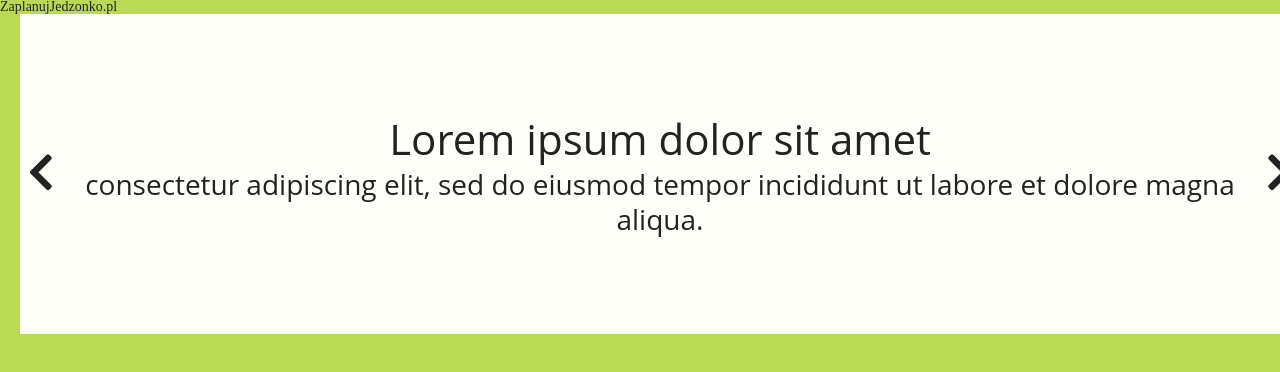
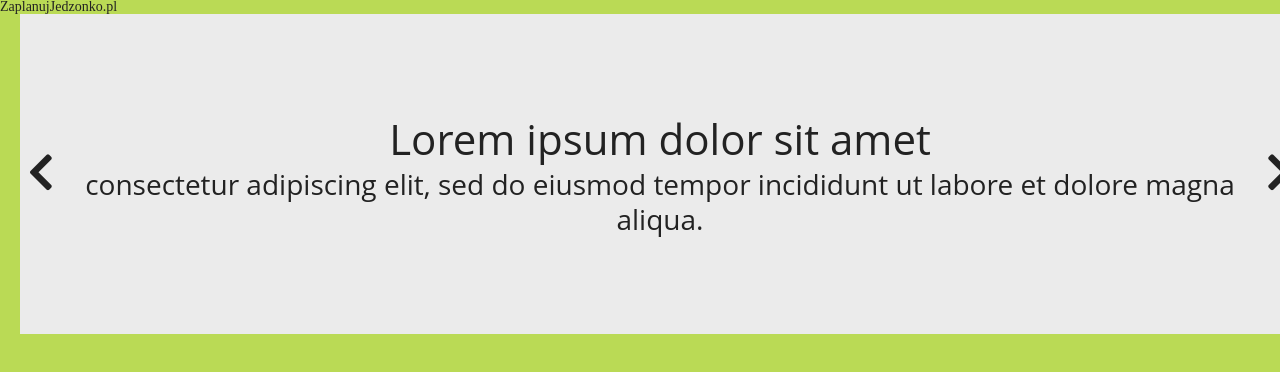
Before and after one commit to mkusmierczyk/ScheduleYourMeals, a website: page development/index.html in a window 1280 px wide. Shown: the top 372 px of the page. Drawn offline with nearby package versions, Linux system fonts and the light colour scheme; files that its build step writes are made by us from their sources; a web font is replaced by a local one.

Commit message:
new var->bg_color

```diff
--- a/development/scss/elements/_slider.scss
+++ b/development/scss/elements/_slider.scss
@@ -1,7 +1,7 @@
 .section1 div{
   height: 40vh;
   display: flex;
-  background-color: $screen_bg;
+  background-color: $bg_color;
   align-items: center;
   justify-content: center;
 }
--- a/development/scss/generic/_var.scss
+++ b/development/scss/generic/_var.scss
@@ -9,6 +9,7 @@ $warning_color: #FFB03B;  //wiadomosci warning
 $success_color: #468966;  ////wiadomosci success
 $trash_color: #BD4932;  //kolor ikony kosza
 $text_table_color: #A1A194; //ikony rozszerzonych funkcji, kolor tekstu z wierszy w tabelach
+$bg_color: #ebebeb;
 
 //fonts:
 $logo_font: "Charmonman", sans-serif;
```
